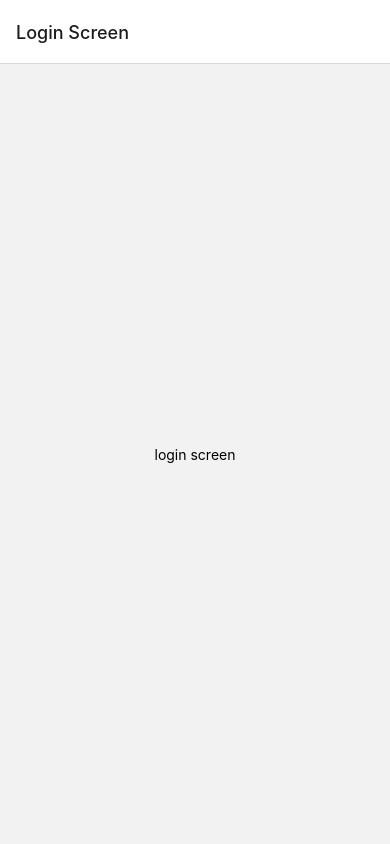
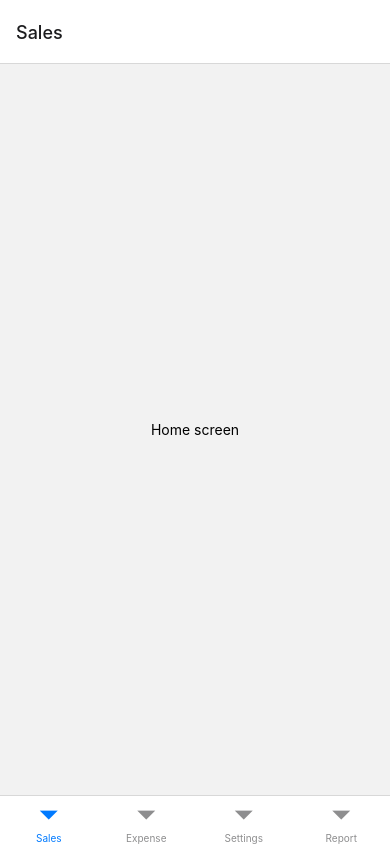
Before and after one commit to ibrahimpc/RNTemplate, a React Native app: screen / in a window 390 px wide. Built offline with nearby package versions, Linux system fonts and the light colour scheme; no server answers.

Commit message:
Added Redux Persist and User Login Logic

```diff
--- a/App.tsx
+++ b/App.tsx
@@ -2,12 +2,15 @@ import React from 'react';
 
 import Navigation from './AppModules/Navigation/StackNavigation';
 import {Provider} from 'react-redux';
-import store from './AppModules/Redux/Store';
+import {store, persistor} from './AppModules/Redux/Store';
+import {PersistGate} from 'redux-persist/integration/react';
 
 function App(): JSX.Element {
   return (
     <Provider store={store}>
-      <Navigation />
+      <PersistGate loading={null} persistor={persistor}>
+        <Navigation />
+      </PersistGate>
     </Provider>
   );
 }
--- /dev/null
+++ b/AppModules/BaseModules/ResponsiveFont.js
@@ -0,0 +1,10 @@
+import React from 'react';
+import {Dimensions, PixelRatio, Text} from 'react-native';
+
+const deviceWidth = Dimensions.get('window').width;
+const deviceHeight = Dimensions.get('window').height;
+export const ResponsiveFont = fontSize => {
+  const scale = Math.min(deviceWidth / 320, deviceHeight / 640);
+  const responsiveFont = PixelRatio.roundToNearestPixel(fontSize * scale);
+  return responsiveFont;
+};
--- a/AppModules/Navigation/StackNavigation.js
+++ b/AppModules/Navigation/StackNavigation.js
@@ -8,6 +8,7 @@ import {createBottomTabNavigator} from '@react-navigation/bottom-tabs';
 import ExpenseScreen from '../Screens/MainScreen/ExpenseScreen';
 import SettingsScreen from '../Screens/MainScreen/SettingsScreen';
 import ReportScreen from '../Screens/MainScreen/ReportScreen';
+import {useSelector} from 'react-redux';
 
 const Stack = createNativeStackNavigator();
 
@@ -15,17 +16,10 @@ const LoginStack = () => {
   return (
     <Stack.Navigator initialRouteName="Home">
       <Stack.Screen name="Login Screen" component={LoginScreen} />
-      <Stack.Screen name="Otp Screen" component={OTPScreen} />
+      <Stack.Screen name="OTP Screen" component={OTPScreen} />
     </Stack.Navigator>
   );
 };
-// const HomeStack = () => {
-//   return (
-//     <Stack.Navigator initialRouteName="Home">
-//       <Stack.Screen name="homeScreen" component={HomeScreen} />
-//     </Stack.Navigator>
-//   );
-// };
 
 const Tab = createBottomTabNavigator();
 const HomeTabStack = () => {
@@ -40,11 +34,10 @@ const HomeTabStack = () => {
 };
 
 const Navigation = () => {
+  const userLoggedIn = useSelector(state => state?.isUserLoggedIn);
   return (
     <NavigationContainer>
-      <LoginStack />
-      {/*<HomeStack />*/}
-      {/*<HomeTabStack />*/}
+      {!userLoggedIn ? <LoginStack /> : <HomeTabStack />}
     </NavigationContainer>
   );
 };
--- a/AppModules/Redux/Actions.js
+++ b/AppModules/Redux/Actions.js
@@ -1,7 +1,13 @@
-import {GET_SAMPLE_DATA} from './Types';
+import {GET_SAMPLE_DATA, USER_LOGGED_IN} from './Types';
 
 export const getSampleData = () => {
   return {
     type: GET_SAMPLE_DATA,
   };
 };
+export const isUserLoggedIn = loggedIn => {
+  return {
+    type: USER_LOGGED_IN,
+    payload: loggedIn,
+  };
+};
--- a/AppModules/Redux/Reducer/Reducers.js
+++ b/AppModules/Redux/Reducer/Reducers.js
@@ -1,14 +1,14 @@
-import {GET_SAMPLE_DATA, RECEIVE_SAMPLE_DATA} from '../Types';
+import {RECEIVE_SAMPLE_DATA, USER_LOGGED_IN} from '../Types';
 
 const initialState = {
+  isUserLoggedIn: false,
   data: [],
 };
 
 const appReducer = (state = initialState, action) => {
   switch (action.type) {
-    // case GET_SAMPLE_DATA:
-    //   console.log(action.payload, '111111');
-    //   return {...state, data: action.payload};
+    case USER_LOGGED_IN:
+      return {...state, isUserLoggedIn: action.payload};
     case RECEIVE_SAMPLE_DATA:
       return {...state, data: action.payload};
     default:
--- a/AppModules/Redux/Store.js
+++ b/AppModules/Redux/Store.js
@@ -2,9 +2,21 @@ import {applyMiddleware, combineReducers, createStore} from 'redux';
 import createSagaMiddleware from 'redux-saga';
 import appSaga from './Sagas';
 import appReducer from './Reducer/Reducers';
+import AsyncStorage from '@react-native-async-storage/async-storage';
+import {persistReducer, persistStore} from 'redux-persist';
 
+const persistConfig = {
+  key: 'root',
+  storage: AsyncStorage,
+};
+
+const persistedReducer = persistReducer(persistConfig, appReducer);
 const sagaMiddleware = createSagaMiddleware();
-const combineReducer = combineReducers({appReducer});
-const store = createStore(combineReducer, applyMiddleware(sagaMiddleware));
+
+export const store = createStore(
+  persistedReducer,
+  applyMiddleware(sagaMiddleware),
+);
+
+export const persistor = persistStore(store);
 sagaMiddleware.run(appSaga);
-export default store;
--- a/AppModules/Redux/Types.js
+++ b/AppModules/Redux/Types.js
@@ -1,2 +1,3 @@
 export const GET_SAMPLE_DATA = 'GET_SAMPLE_DATA';
+export const USER_LOGGED_IN = 'USER_LOGGED_IN';
 export const RECEIVE_SAMPLE_DATA = 'RECEIVE_SAMPLE_DATA';
--- /dev/null
+++ b/AppModules/Screens/AuthScreen/AuthStyles.js
@@ -0,0 +1,32 @@
+import {ResponsiveFont} from '../../BaseModules/ResponsiveFont';
+
+export const authStyles = {
+  safeAreaContainer: {
+    flex: 1,
+  },
+  mainContainer: {
+    flex: 1,
+    justifyContent: 'center',
+    alignItems: 'center',
+  },
+  textInput: {
+    width: '80%',
+    height: 50,
+    borderBottomColor: 'grey',
+    borderBottomWidth: 1,
+    padding: 10,
+  },
+  submitButton: {
+    width: 100,
+    height: 40,
+    backgroundColor: '#3786ff',
+    alignItems: 'center',
+    justifyContent: 'center',
+    marginTop: 15,
+    borderRadius: 10,
+  },
+  submitButtonText: {
+    color: 'white',
+    fontSize: ResponsiveFont(12),
+  },
+};
--- a/AppModules/Screens/AuthScreen/LoginScreen.js
+++ b/AppModules/Screens/AuthScreen/LoginScreen.js
@@ -1,19 +1,35 @@
 import React, {useEffect} from 'react';
-import {View, Text, TouchableOpacity} from 'react-native';
-import {getSampleData} from '../../Redux/Actions';
-import {useDispatch} from 'react-redux';
+import {
+  Text,
+  TouchableOpacity,
+  TextInput,
+  KeyboardAvoidingView,
+  SafeAreaView,
+} from 'react-native';
+import {getSampleData, isUserLoggedIn} from '../../Redux/Actions';
+import {useDispatch, useSelector} from 'react-redux';
+import {authStyles} from './AuthStyles';
 
 const LoginScreen = ({navigation}) => {
   const dispatch = useDispatch();
   useEffect(() => {
     dispatch(getSampleData());
-  }, []);
+    dispatch(isUserLoggedIn(true));
+  }, [dispatch]);
   return (
-    <View style={{flex: 1, alignItems: 'center', justifyContent: 'center'}}>
-      <TouchableOpacity onPress={() => navigation.navigate('Otp Screen')}>
-        <Text>login screen</Text>
-      </TouchableOpacity>
-    </View>
+    <SafeAreaView style={authStyles.safeAreaContainer}>
+      <KeyboardAvoidingView style={authStyles.mainContainer} behavior="height">
+        <TextInput
+          style={authStyles.textInput}
+          placeholder={'Enter Your Mobile Number'}
+        />
+        <TouchableOpacity
+          onPress={() => navigation.navigate('OTP Screen')}
+          style={authStyles.submitButton}>
+          <Text style={authStyles.submitButtonText}>Submit</Text>
+        </TouchableOpacity>
+      </KeyboardAvoidingView>
+    </SafeAreaView>
   );
 };
 export default LoginScreen;
--- a/AppModules/Screens/AuthScreen/OTPScreen.js
+++ b/AppModules/Screens/AuthScreen/OTPScreen.js
@@ -1,11 +1,35 @@
 import React from 'react';
-import {View, Text} from 'react-native';
+import {
+  View,
+  Text,
+  SafeAreaView,
+  KeyboardAvoidingView,
+  TextInput,
+  TouchableOpacity,
+} from 'react-native';
+import {useDispatch} from 'react-redux';
+import {isUserLoggedIn} from '../../Redux/Actions';
+import {authStyles} from './AuthStyles';
+const OTPScreen = ({navigation}) => {
+  const dispatch = useDispatch();
 
-const OTPScreen = () => {
+  const handleVerifyOtp = () => {
+    dispatch(isUserLoggedIn(true));
+  };
   return (
-    <View style={{flex: 1, alignItems: 'center', justifyContent: 'center'}}>
-      <Text>login screen</Text>
-    </View>
+    <SafeAreaView style={authStyles.safeAreaContainer}>
+      <KeyboardAvoidingView style={authStyles.mainContainer} behavior="height">
+        <TextInput
+          style={authStyles.textInput}
+          placeholder={'Enter Your Mobile Number'}
+        />
+        <TouchableOpacity
+          onPress={handleVerifyOtp}
+          style={authStyles.submitButton}>
+          <Text style={authStyles.submitButtonText}>Submit OTP</Text>
+        </TouchableOpacity>
+      </KeyboardAvoidingView>
+    </SafeAreaView>
   );
 };
 export default OTPScreen;
--- a/package.json
+++ b/package.json
@@ -10,6 +10,7 @@
     "test": "jest"
   },
   "dependencies": {
+    "@react-native-async-storage/async-storage": "^1.17.11",
     "@react-navigation/bottom-tabs": "^6.5.6",
     "@react-navigation/native": "^6.1.5",
     "@react-navigation/native-stack": "^6.9.11",
@@ -19,6 +20,7 @@
     "react-native-screens": "^3.20.0",
     "react-redux": "^8.0.5",
     "redux": "^4.2.1",
+    "redux-persist": "^6.0.0",
     "redux-saga": "^1.2.2"
   },
   "devDependencies": {
```
